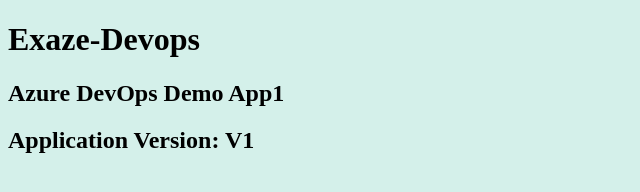
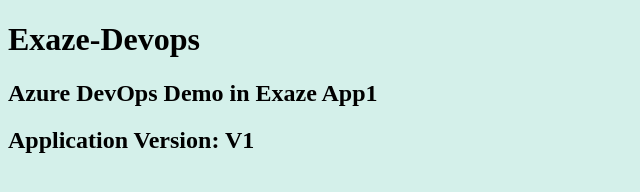
Before and after one commit to abanekar/ACR-AKS, a plain HTML site: page index.html in a window 1280 px wide. Shown: the whole page, without its empty margins (0-640 px from the left). Drawn offline with Linux system fonts and the light colour scheme.

Commit message:
v2 commit

```diff
--- a/index.html
+++ b/index.html
@@ -2,7 +2,7 @@
 <html>
    <body style="background-color:rgb(212, 240, 234);">
       <h1>Exaze-Devops</h1>
-      <h2>Azure DevOps Demo App1</h2>
+      <h2>Azure DevOps Demo in Exaze App1</h2>
       <h2>Application Version: V1</h2>
    </body>
 </html>
```
